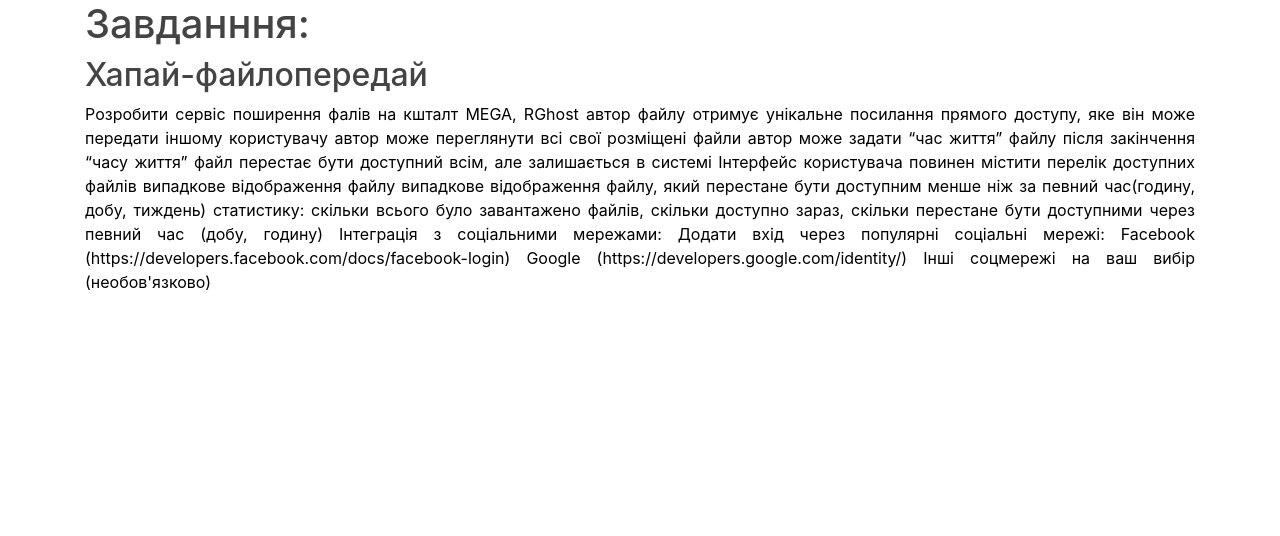
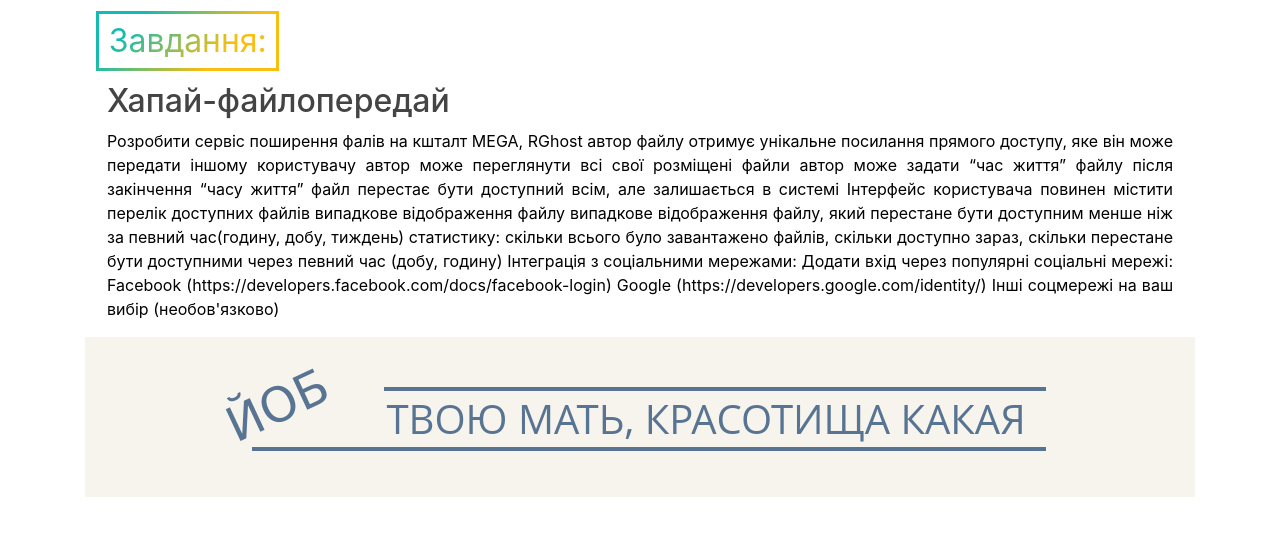
Before and after one commit to Goosefrom/practic, a Django app: template blog/templates/blog/about.html in a window 1280 px wide. Shown: the part 70-606 px from the top of the page. Run offline with Django 3.2, Linux system fonts and the light colour scheme; the template is opened without the code that fills it, so the values that code supplies are empty; some libraries are stand-ins or nearby versions.

Commit message:
Friday update? Hmmmm

```diff
--- a/blog/templates/blog/about.html
+++ b/blog/templates/blog/about.html
@@ -8,10 +8,95 @@
     color: maroon; /* Цвет текста */
     font-weight: 600; /* Жирное начертание */
    }
+    .gradient-all {
+  font-size: 2em;
+  background: linear-gradient(135deg, #12BCB0 20%, #FABE0E 70%);
+  -webkit-background-clip: text;
+  -webkit-text-fill-color: transparent;
+  display: inline-block;
+  padding: 0.1em 0.3em ;
+  border: 3px solid transparent;
+  border-image: linear-gradient(135deg, #12BCB0 20%, #FABE0E 70%);
+  border-image-slice: 1;
+}
+.text_1 {
+margin: 1%;
+}
+.text_2 {
+margin: 1%;
+}
+
+
+
+.five {
+  background: #F7F4ED;
+  padding: 50px 20px 50px 170px;
+  text-align: center;
+}
+.five h1 {
+  font-family: 'Open Sans', sans-serif;
+  font-weight: 400;
+  position: relative;
+  color: #587493;
+  font-size: 2.5em;
+  font-weight: normal;
+  display: inline-block;
+  margin: 0;
+  line-height: 1;
+  padding: 8px 20px 8px 2px;
+  border-top: 4px solid;
+}
+.five h1:before {
+  content: "ЙОБ";
+  position: absolute;
+  top: -10px;
+  left: -160px;
+  font-size: 1.2em;
+  transform: rotate(-25deg);
+  font-family: 'Marck Script', cursive;
+}
+.five h1:after {
+  content: "";
+  position: absolute;
+  width: 120%;
+  height: 4px;
+  right: 0;
+  bottom: -4px;
+  background: #587493;
+}
+@media (max-width: 580px) {
+  .five {padding-left: 130px;}
+  .five h1 {font-size: 2em;}
+  .five h1:before {left: -130px;}
+}
+@media (max-width: 480px) {
+  .five {padding-left: 100px;}
+  .five h1 {
+    font-size: 1.5em;
+    padding-right: 10px;
+}
+  .five h1:before {left: -100px;}
+}
+@media (max-width: 380px) {
+  .five {padding-left: 90px;}
+  .five h1 {font-size: 1.3em;}
+  .five h1:before {left: -88px;}
+}
+
 </style>
-    <h1>Завданння:</h1>
+    <div class="text_1">
+        <div class="gradient-all">Завдання:</div>
+        <div class="text_2">
+            <h2>Хапай-файлопередай</h2>
+            <p align="justify">Розробити сервіс поширення фалів на кшталт MEGA, RGhost автор файлу отримує унікальне посилання прямого доступу, яке він може передати іншому користувачу автор може переглянути всі свої розміщені файли автор може задати “час життя” файлу після закінчення “часу життя” файл перестає бути доступний всім, але залишається в системі Інтерфейс користувача повинен містити перелік доступних файлів випадкове відображення файлу випадкове відображення файлу, який перестане бути доступним менше ніж за певний час(годину, добу, тиждень) статистику: скільки всього було завантажено файлів, скільки доступно зараз, скільки перестане бути доступними через певний час (добу, годину) Інтеграція з соціальними мережами: Додати вхід через популярні соціальні мережі: Facebook (https://developers.facebook.com/docs/facebook-login) Google (https://developers.google.com/identity/) Інші соцмережі на ваш вибір (необов'язково)</p>
+        </div>
+    </div>
 
-    <h2>Хапай-файлопередай</h2>
 
-    <p align="justify">Розробити сервіс поширення фалів на кшталт MEGA, RGhost автор файлу отримує унікальне посилання прямого доступу, яке він може передати іншому користувачу автор може переглянути всі свої розміщені файли автор може задати “час життя” файлу після закінчення “часу життя” файл перестає бути доступний всім, але залишається в системі Інтерфейс користувача повинен містити перелік доступних файлів випадкове відображення файлу випадкове відображення файлу, який перестане бути доступним менше ніж за певний час(годину, добу, тиждень) статистику: скільки всього було завантажено файлів, скільки доступно зараз, скільки перестане бути доступними через певний час (добу, годину) Інтеграція з соціальними мережами: Додати вхід через популярні соціальні мережі: Facebook (https://developers.facebook.com/docs/facebook-login) Google (https://developers.google.com/identity/) Інші соцмережі на ваш вибір (необов'язково)</p>
+
+<div class="five"><h1>ТВОЮ МАТЬ, КРАСОТИЩА КАКАЯ</h1></div>
+
+
 {% endblock content %}
+
+1z
```
Also changed, not shown: db.sqlite3.
